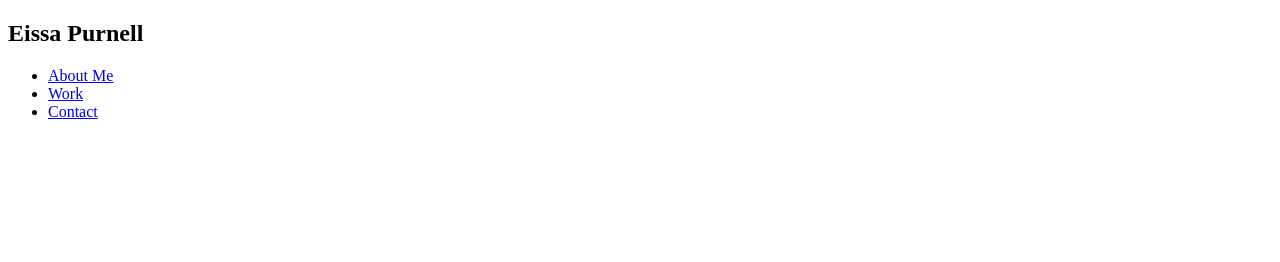
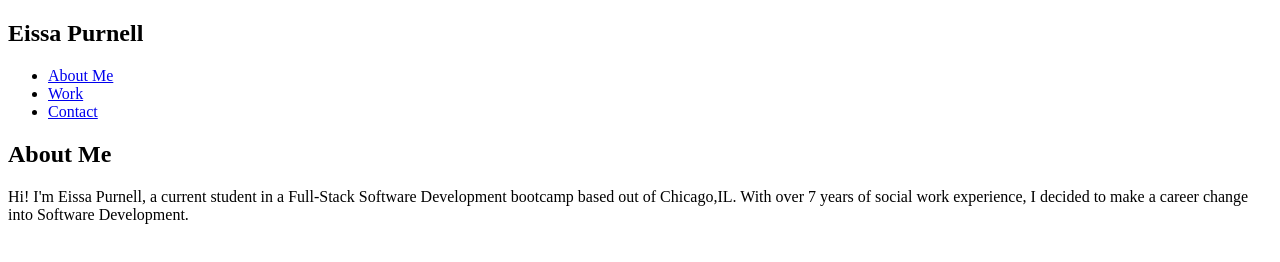
Before and after one commit to eissamonet/Portfolio, a plain HTML site: page index.html in a window 1280 px wide. Drawn offline with Linux system fonts and the light colour scheme.

Commit message:
added about me description

```diff
--- a/index.html
+++ b/index.html
@@ -12,6 +12,7 @@
     <header>
         <h1>Eissa Purnell</h1>
         <div>
+        <nav class="navbar">
             <ul>
                 <li>
                     <a href="#about-me">About Me</a>
@@ -24,6 +25,15 @@
                 </li>
             </ul>
         </div>
+    </nav>
     </header>
     </section>
+
+<section class="content">
+    <section id="about-me" class="about-me">
+        <h2>About Me</h2>
+        <p>Hi! I'm Eissa Purnell, a current student in a Full-Stack Software Development bootcamp based out of Chicago,IL. With over 7 years of social work experience, I decided to make a career change into Software Development. </p>
+    </section>
+
+</section>
 </body>
```
